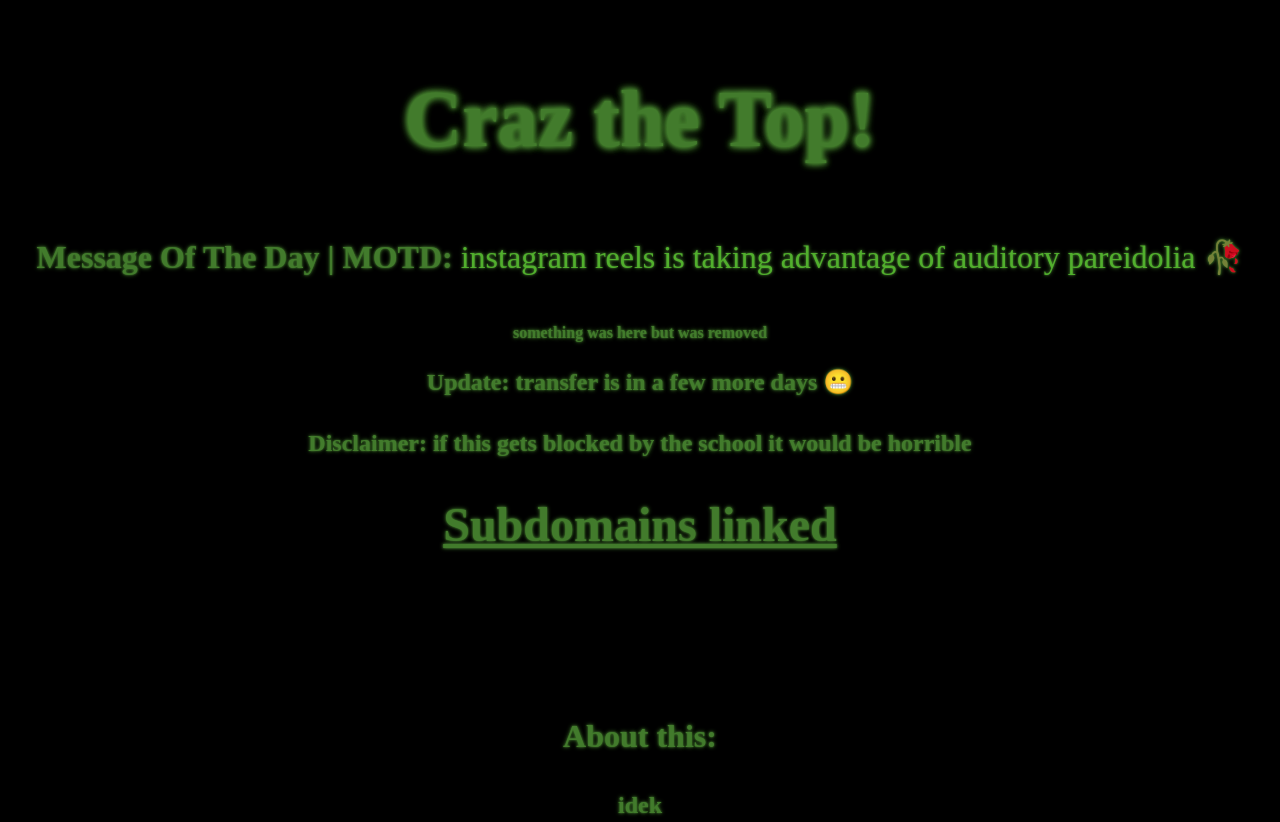
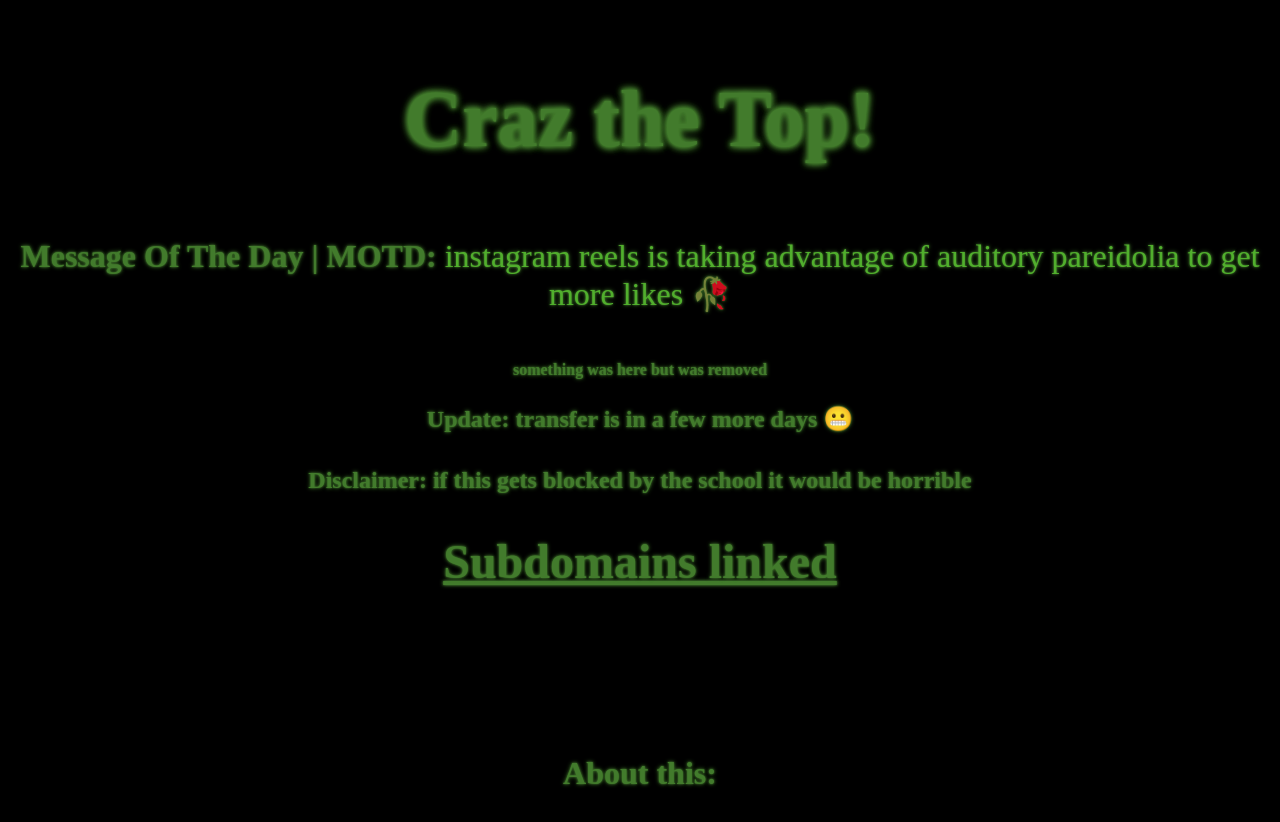
Before and after one commit to worspaces/at-the-top-of-it, a plain HTML site: page index.html in a window 1280 px wide. Shown: the top 822 px of the page. Drawn offline with Linux system fonts and the light colour scheme; a script that the page names is missing.

Commit message:
Update index.html

```diff
--- a/index.html
+++ b/index.html
@@ -98,7 +98,7 @@
 <body>
   <h1 class="surprise-text">Craz the Top!</h1>
 
-  <p class="motw-text" id="motd">Message Of The Day | MOTD: <span style="color: #51AF2D; font-weight: normal;">instagram reels is taking advantage of auditory pareidolia 🥀</span></p>
+  <p class="motw-text" id="motd">Message Of The Day | MOTD: <span style="color: #51AF2D; font-weight: normal;">instagram reels is taking advantage of auditory pareidolia to get more likes 🥀</span></p>
 
   <p class="tiny-text">something was here but was removed</p>
 
```
